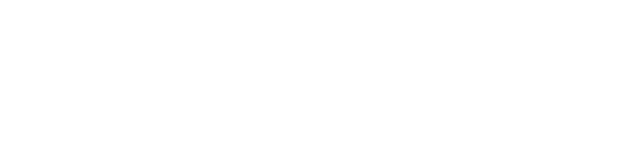
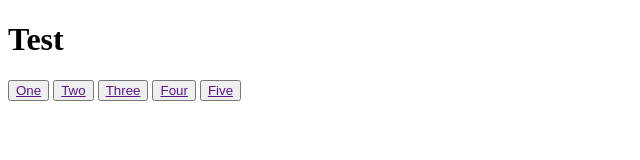
Before and after one commit to NullifyCrescent9202/Page1, a plain HTML site: page index.html in a window 1280 px wide. Shown: the whole page, without its empty margins (0-640 px from the left). Drawn offline with Linux system fonts and the light colour scheme.

Commit message:
Added buttons

```diff
--- a/index.html
+++ b/index.html
@@ -7,6 +7,15 @@
     <title>Flexbox</title>
 </head>
 <body>
+    <h1>Test</h1>
+
+    <div>
+        <button><a href="">One</a></button>
+        <button><a href="">Two</a></button>
+        <button><a href="">Three</a></button>
+        <button><a href="">Four</a></button>
+        <button><a href="">Five</a></button>
+    </div>
 
 </body>
 </html>
```
